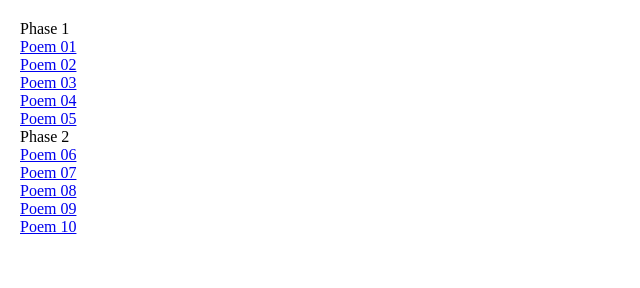
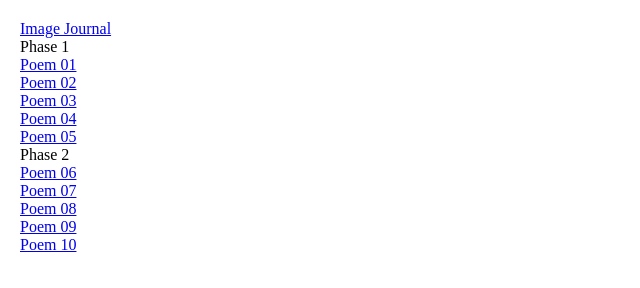
Before and after one commit to IvanaRosita/interactive-design, a plain HTML site: page index.html in a window 1280 px wide. Shown: the whole page, without its empty margins (0-640 px from the left). Drawn offline with Linux system fonts and the light colour scheme.

Commit message:
hi again
how are you feeling today?

```diff
--- a/index.html
+++ b/index.html
@@ -20,6 +20,7 @@ ul {
 </head>
 <body>
 <ul>
+    <li><a href="https://www.tumblr.com/blog/positive-learning-sharing">Image Journal</a></li>
 <!--this page will open in a new tab-->
     <li>Phase 1</li>
 <!--these pages will open in the same tab-->
```
